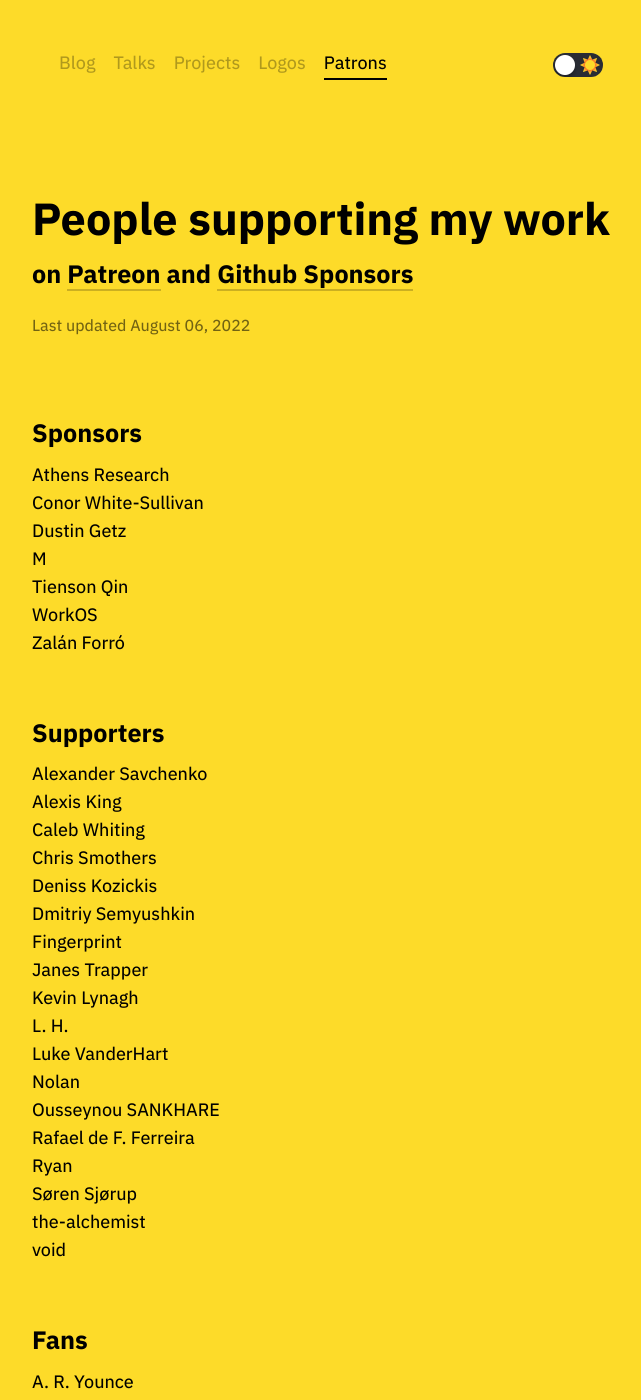
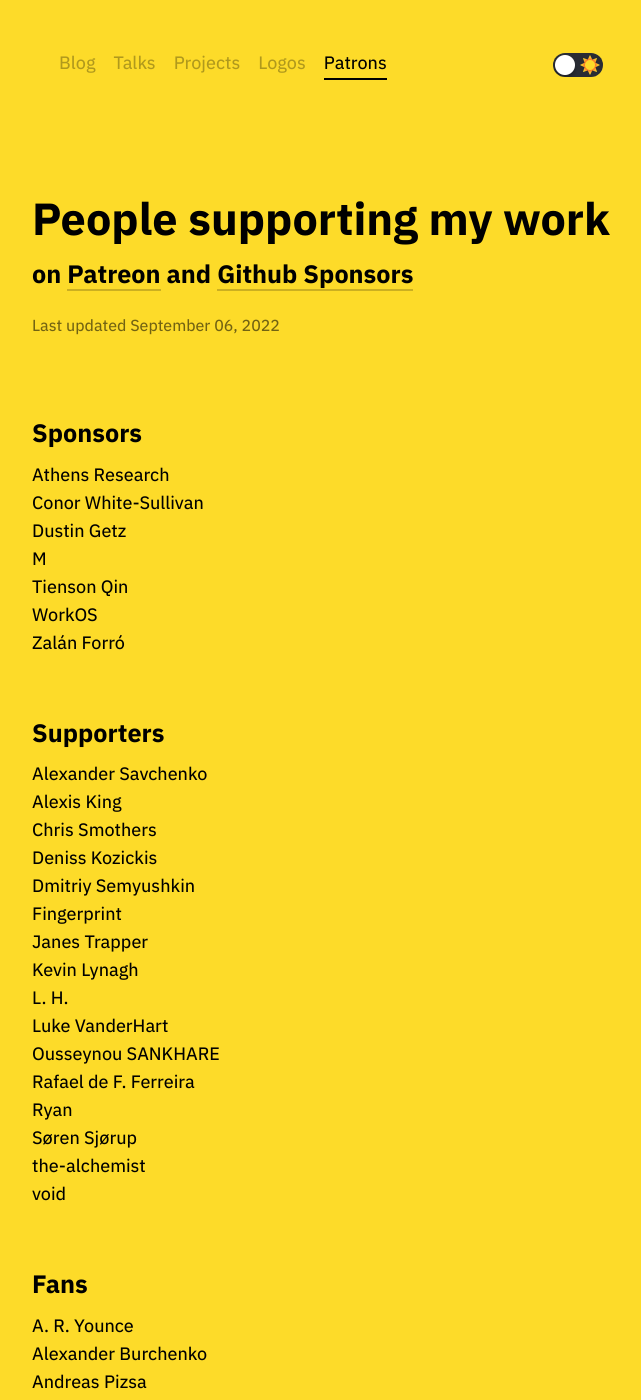
Before and after one commit to tonsky/tonsky.github.io, a Jekyll site: the page built from patrons/index.html, in a window 1280 px wide and 1400 px high. Shown: the whole window, without its empty margins (310-951 px from the left). Built offline with Jekyll 4.4.1, drawn with Linux system fonts in a browser that asks for light colours; some of the changed text lies outside the part shown.

Commit message:
Patrons update September 2022

```diff
--- a/patrons/index.html
+++ b/patrons/index.html
@@ -20,7 +20,7 @@
 
 <h1 class="title">People supporting my work</h1>
 <h2>on <a href="https://patreon.com/tonsky" target="_blank">Patreon</a> and <a href="https://github.com/sponsors/tonsky" target="_blank">Github Sponsors</a></h2>
-<div class="footer">Last updated August 06, 2022</div>
+<div class="footer">Last updated September 06, 2022</div>
 
 <h2>Sponsors</h2>
 <li>Athens Research</li>
@@ -34,7 +34,6 @@
 <h2>Supporters</h2>
 <li>Alexander Savchenko</li>
 <li>Alexis King</li>
-<li>Caleb Whiting</li>
 <li>Chris Smothers</li>
 <li>Deniss Kozickis</li>
 <li>Dmitriy Semyushkin</li>
@@ -43,7 +42,6 @@
 <li>Kevin Lynagh</li>
 <li>L. H.</li>
 <li>Luke VanderHart</li>
-<li>Nolan</li>
 <li>Ousseynou SANKHARE</li>
 <li>Rafael de F. Ferreira</li>
 <li>Ryan</li>
```
Also changed, not shown: other parts of patrons/index.html (+1 -2 lines).
